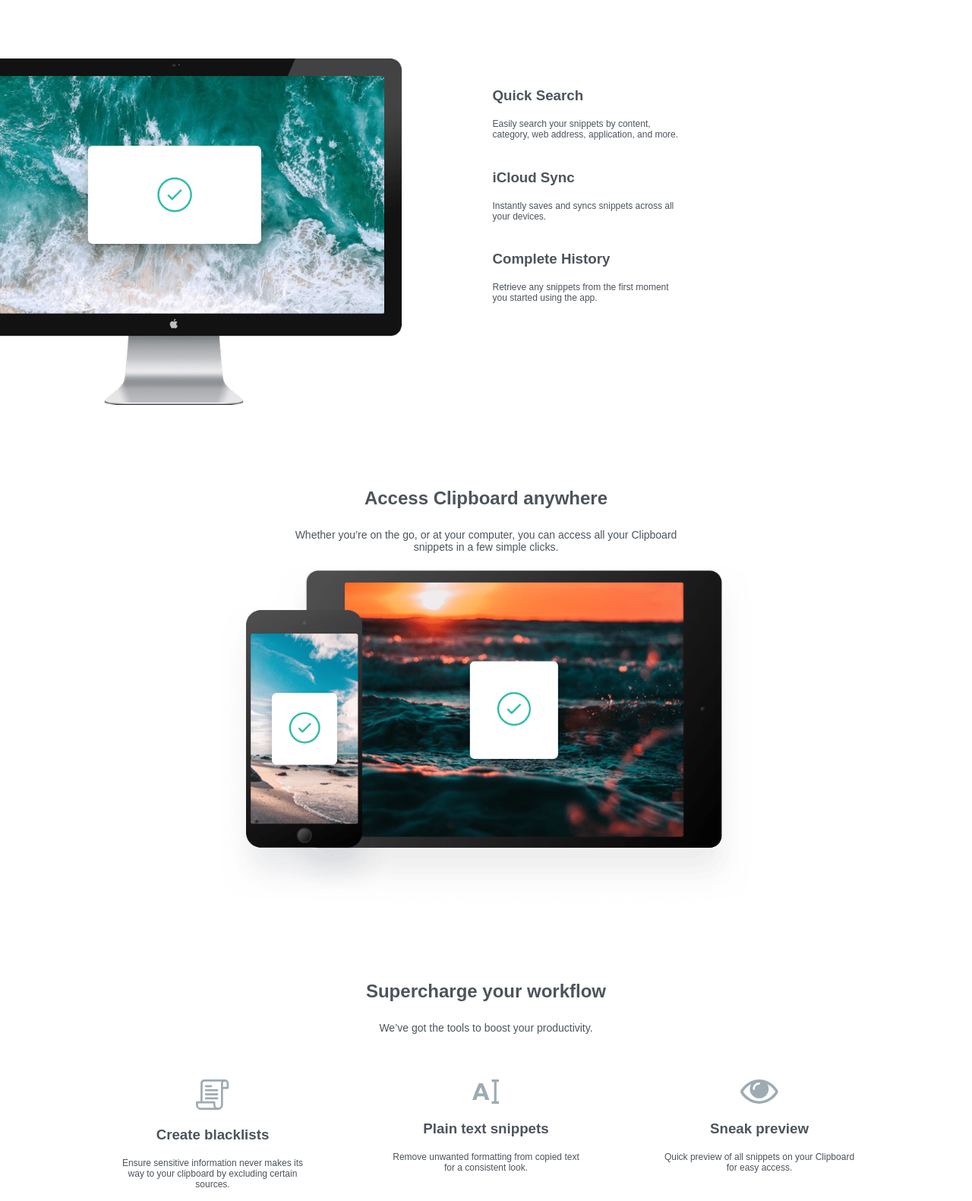
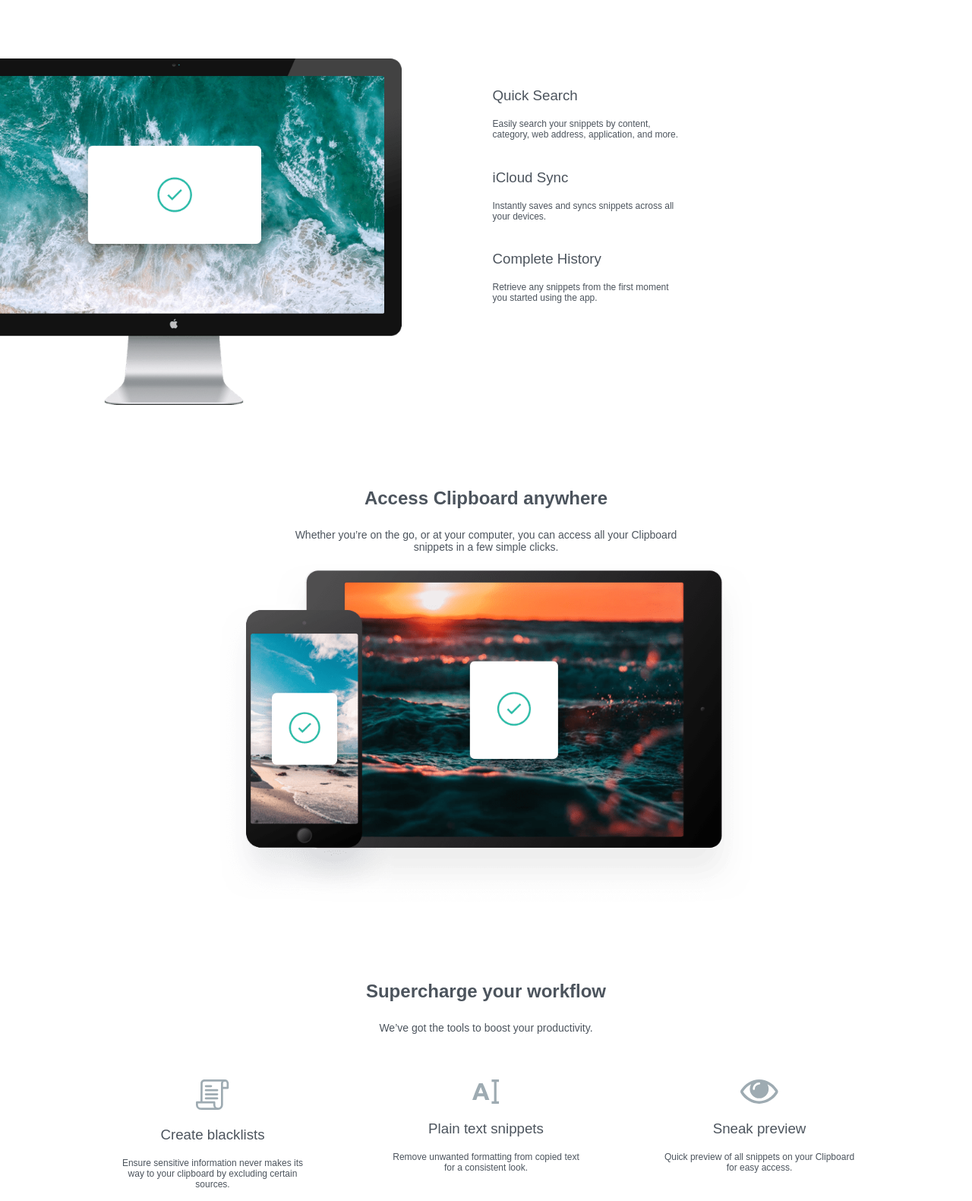
Before and after one commit to the-lone-coder/clipboard-landing-page, a plain HTML site: page index.html in a window 1280 px wide. Shown: the part 641-2222 px from the top of the page at 76% size. Drawn offline with Linux system fonts and the light colour scheme; a web font is replaced by a local one.

Commit message:
Added font-weight to h1,h2,h3 elements

```diff
--- a/index.html
+++ b/index.html
@@ -52,7 +52,7 @@
 
       <div class="container-a-one">
 
-        <h2 class="header-headline-h2">
+        <h2 class="header-headline-h2" style="font-weight: 600;">
           Keep track of your snippets
         </h2>
 
@@ -74,7 +74,7 @@
 
         <div class="text-container-computer">
 
-          <h3 class="header-headline-h3">
+          <h3 class="header-headline-h3" style="font-weight: 400;">
             Quick Search
           </h3>
 
@@ -83,7 +83,7 @@
             category, web address, application, and more.
           </p>
 
-          <h3 class="header-headline-h3">
+          <h3 class="header-headline-h3" style="font-weight: 400;">
             iCloud Sync
           </h3>
 
@@ -92,7 +92,7 @@
             your devices.
           </p>
 
-          <h3 class="header-headline-h3">
+          <h3 class="header-headline-h3" style="font-weight: 400;">
             Complete History
           </h3>
 
@@ -111,7 +111,7 @@
 
       <div class="container-b-one">
 
-        <h2 class="header-headline-h2">
+        <h2 class="header-headline-h2" style="font-weight: 600;">
           Access Clipboard anywhere
         </h2>
 
@@ -138,7 +138,7 @@
 
       <div class="container-c-one">
 
-        <h2 class="header-headline-h2">
+        <h2 class="header-headline-h2" style="font-weight: 600;">
           Supercharge your workflow
         </h2>
 
@@ -154,7 +154,7 @@
 
           <img src="./images/icon-blacklist.svg" alt="image-icon-blacklist">
 
-          <h3 class="header-headline-h3">
+          <h3 class="header-headline-h3" style="font-weight: 400;">
             Create blacklists
           </h3>
 
@@ -170,7 +170,7 @@
 
           <img src="./images/icon-text.svg" alt="image-icon-text">
 
-          <h3 class="header-headline-h3">
+          <h3 class="header-headline-h3" style="font-weight: 400;">
             Plain text snippets
           </h3>
 
@@ -185,7 +185,7 @@
 
           <img src="./images/icon-preview.svg" alt="image-icon-preview">
 
-          <h3 class="header-headline-h3">
+          <h3 class="header-headline-h3" style="font-weight: 400;">
             Sneak preview
           </h3>
 
@@ -236,7 +236,7 @@
 
     <section class="container-e">
 
-      <h2 class="header-headline-h2">
+      <h2 class="header-headline-h2" style="font-weight: 600;">
         Clipboard for iOS and Mac OS
       </h2>
 
```
